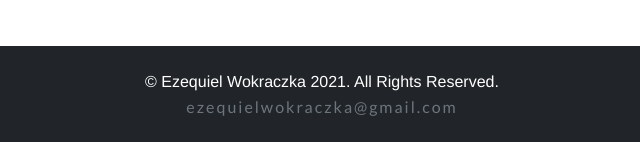
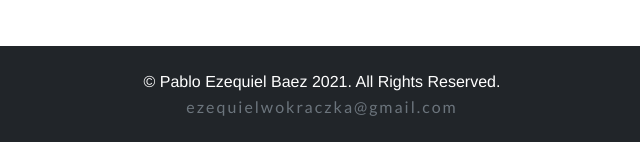
Before and after one commit to EzequielW/CoffeeDevelopments, a plain HTML site: page index.html in a window 1280 px wide. Shown: the part 4060-4202 px from the top of the page, 318-958 px from the left. Drawn offline with nearby package versions, Linux system fonts and the light colour scheme; a web font is replaced by a local one.

Commit message:
Updated footer

```diff
--- a/index.html
+++ b/index.html
@@ -153,7 +153,7 @@
 
         <footer>
             <div class="m-0 p-4 bg-dark text-center text-white">
-                <p class="m-0 fs-6">© Ezequiel Wokraczka 2021. All Rights Reserved.</p>
+                <p class="m-0 fs-6">© Pablo Ezequiel Baez 2021. All Rights Reserved.</p>
                 <a class="text-decoration-none text-muted fs-6" href="mailto:ezequielwokraczka@gmail.com">ezequielwokraczka@gmail.com</a>
             </div>
         </footer>
```
